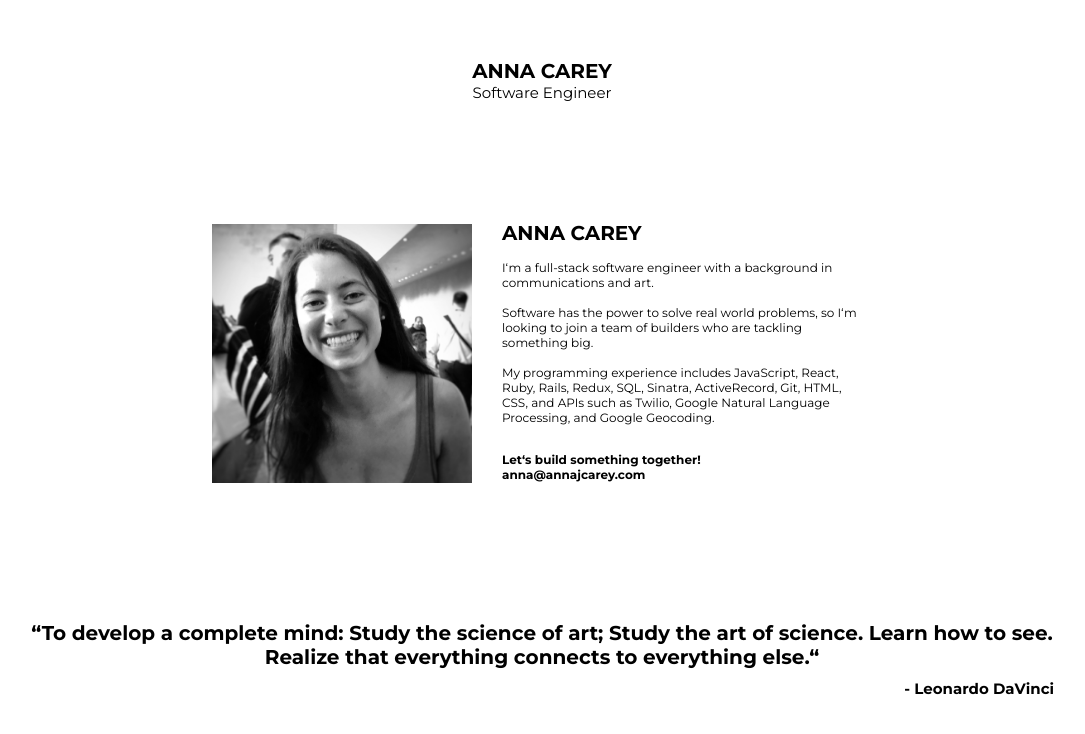
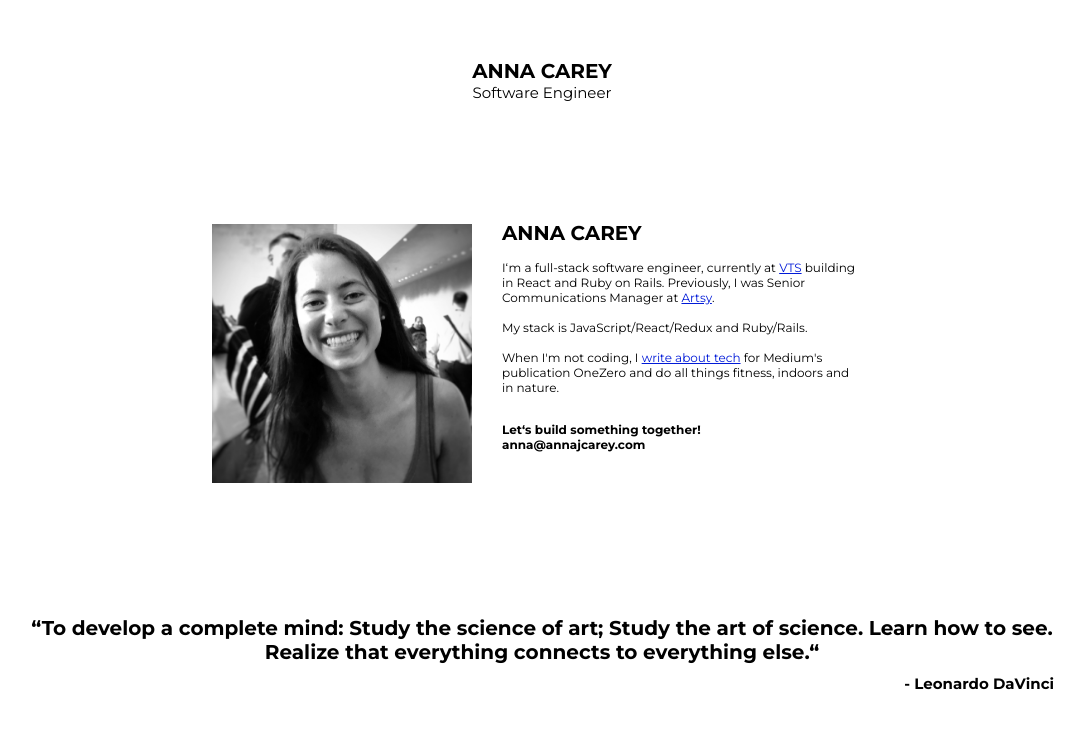
Before and after one commit to annacarey/personal-website, a React (Create React App) app: page /about in a window 1280 px wide. Shown: the top 734 px of the page, without its empty margins (98-1183 px from the left). Built offline with nearby package versions, Linux system fonts and the light colour scheme.

Commit message:
Edit about page

```diff
--- a/src/components/About.js
+++ b/src/components/About.js
@@ -3,7 +3,7 @@ import styled from "styled-components"
 import headshot2 from "../resources/images/headshot2.jpg"
 import Header from "./Header"
 
-function About() {
+const About = () => {
 
 	return (
 		<Wrapper>
@@ -14,12 +14,12 @@ function About() {
 					<AboutText>
 						<Greeting>ANNA CAREY</Greeting>
 						<br />
-                    I&lsquo;m a full-stack software engineer with a background in communications and art.
-						<br /> <br />
-                    Software has the power to solve real world problems, so I&lsquo;m looking to join a team of builders who are tackling something big.
-						<br /> <br />
-                    My programming experience includes JavaScript, React, Ruby, Rails, Redux, SQL, Sinatra, ActiveRecord, Git, HTML, CSS, and APIs such as Twilio, Google Natural Language Processing, and Google Geocoding.
-						<br /> <br />
+                        <P>I&lsquo;m a full-stack software engineer, currently at <A href="www.vts.com">VTS</A> building in React and Ruby on Rails. Previously, I was Senior Communications Manager at <A href="www.artsy.net">Artsy</A>.</P>
+						<br />
+                        <P>My stack is JavaScript/React/Redux and Ruby/Rails.</P>
+						<br />
+                        <P>When I'm not coding, I <A href="https://medium.com/@anna_carey">write about tech</A> for Medium's publication OneZero and do all things fitness, indoors and in nature.</P>
+                        <br />
 						<Email>Let&lsquo;s build something together! <br /> <a href="mailto:anna@annajcarey.com">anna@annajcarey.com</a>
 						</Email>
 					</AboutText>
@@ -63,6 +63,11 @@ const Email = styled.h3`
 `
 const Img = styled.img`
     width: 260px;
+`
+
+const A = styled.a`
+    color: #011ad8;
+    text-decoration: underline;
 `
 const AboutText = styled.div`
     font-size: 12px;
@@ -114,3 +119,6 @@ const By = styled.div`
    font-size: 15px;
    padding-top: 10px;
 `
+
+const P = styled.div`
+`
--- a/src/components/MenuBar.js
+++ b/src/components/MenuBar.js
@@ -2,7 +2,7 @@ import React from "react"
 import styled from "styled-components"
 import {NavLink} from "react-router-dom"
 
-function MenuBar() {
+const MenuBar = () => {
 
 	return (
 		<Wrapper>
--- a/src/components/Portfolio.js
+++ b/src/components/Portfolio.js
@@ -16,7 +16,7 @@ import instagram from "../resources/images/instagram.jpg"
 import {Link, Switch, Route} from "react-router-dom"
 
 
-function Portfolio() {
+const Portfolio = () => {
 
 	return (
 		<Wrapper>
--- a/src/components/PortfolioItem.js
+++ b/src/components/PortfolioItem.js
@@ -4,7 +4,7 @@ import styled from "styled-components"
 import Header from "./Header"
 import Iframe from "react-iframe"
 
-function PortfolioItem(props) {
+const PortfolioItem = (props) => {
 
 	const project = props.project
 
--- a/src/components/Welcome.js
+++ b/src/components/Welcome.js
@@ -8,7 +8,7 @@ import about from "../resources/images/about.jpg"
 import Header from "./Header"
 import {Link} from "react-router-dom"
 
-function Welcome() {
+const Welcome = () => {
 	return (
 		<Wrapper>
 			<Header />
```
Also changed, not shown: package.json (+11 -0 lines), src/components/Header.js (+5 -5 lines), .eslintrc.js, 1 other file (tests, documents, lock files or other folders).
